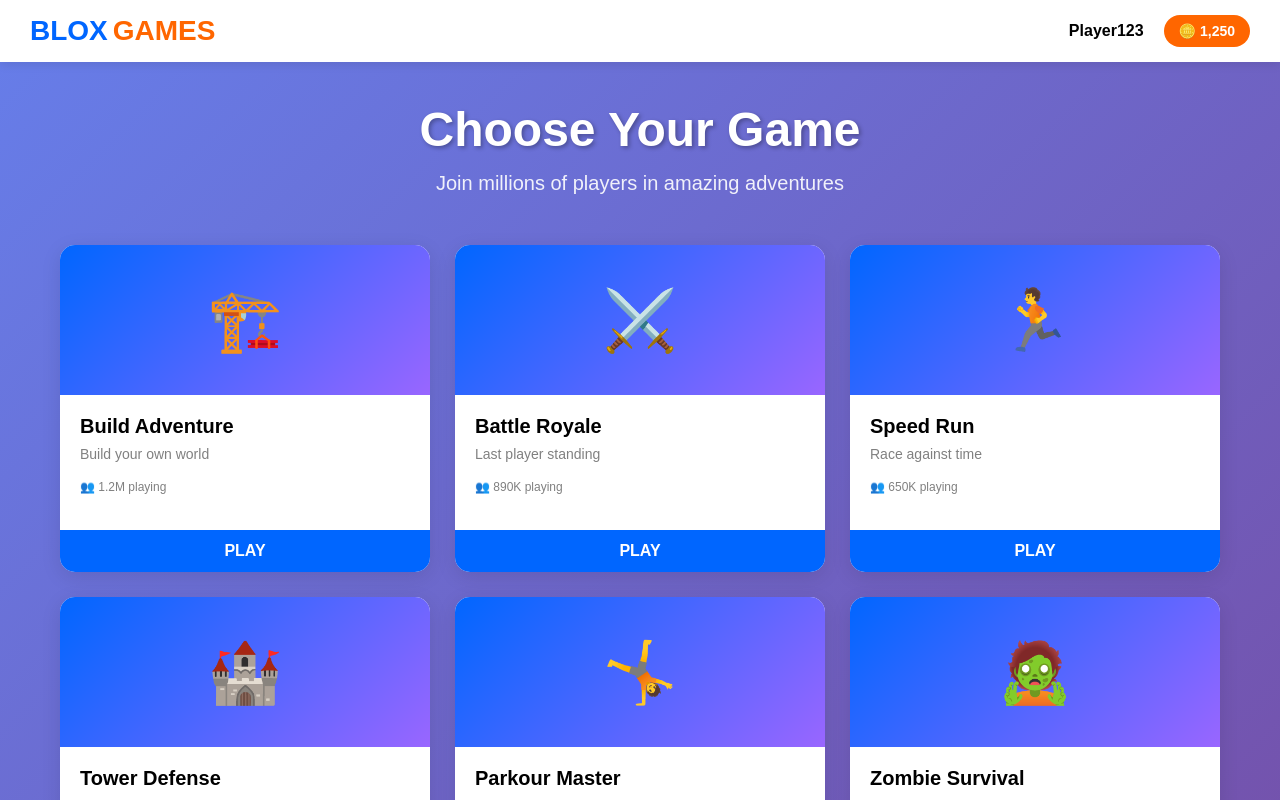
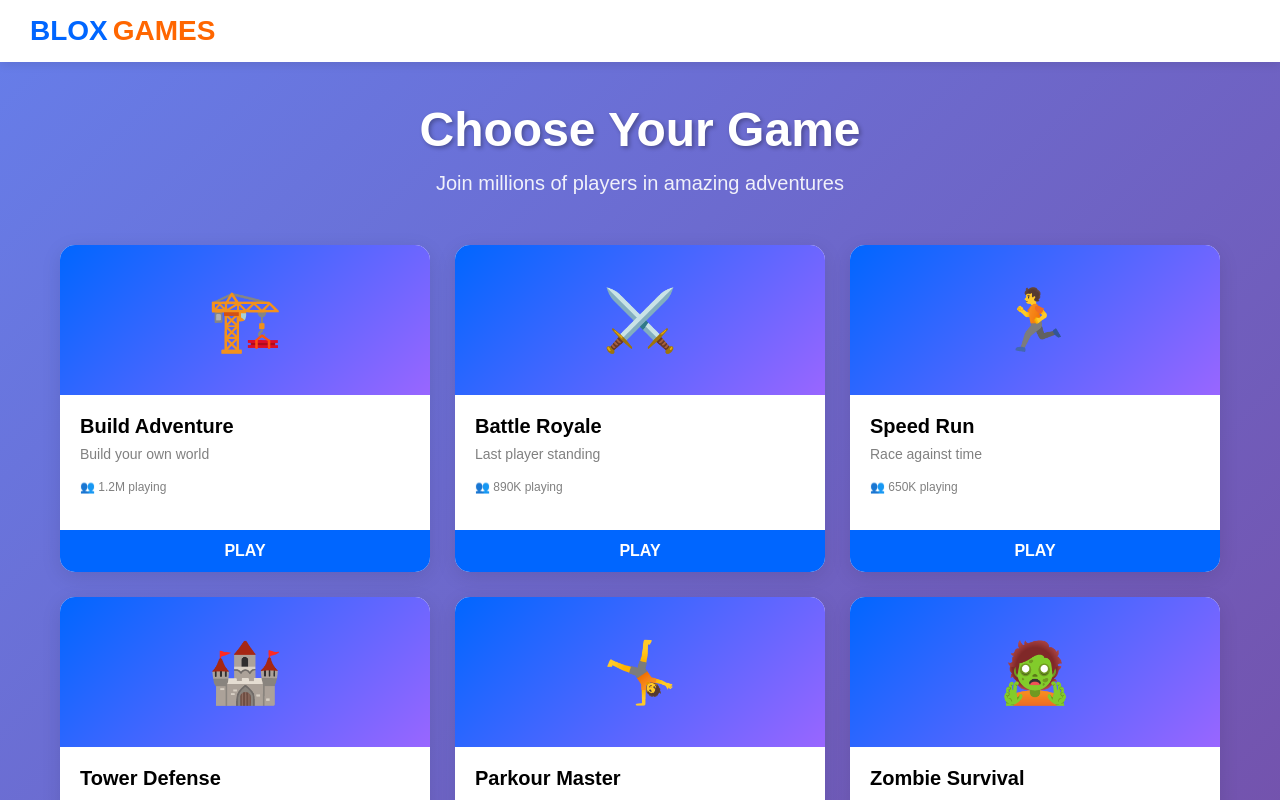
Before and after one commit to hudson-kung/hudsonkung.com, a React (Create React App) app: page / in a window 1280 px wide. Shown: the top 800 px of the page. Built offline with nearby package versions, Linux system fonts and the light colour scheme; the HTML template or start-up script is replaced by a standard one.

Commit message:
Remove username and robux counter from header

```diff
--- a/src/App.js
+++ b/src/App.js
@@ -56,10 +56,6 @@ function App() {
           <span className="logo-text">BLOX</span>
           <span className="logo-games">GAMES</span>
         </div>
-        <div className="user-info">
-          <div className="username">Player123</div>
-          <div className="robux">🪙 1,250</div>
-        </div>
       </header>
 
       <main className="game-main">
```
